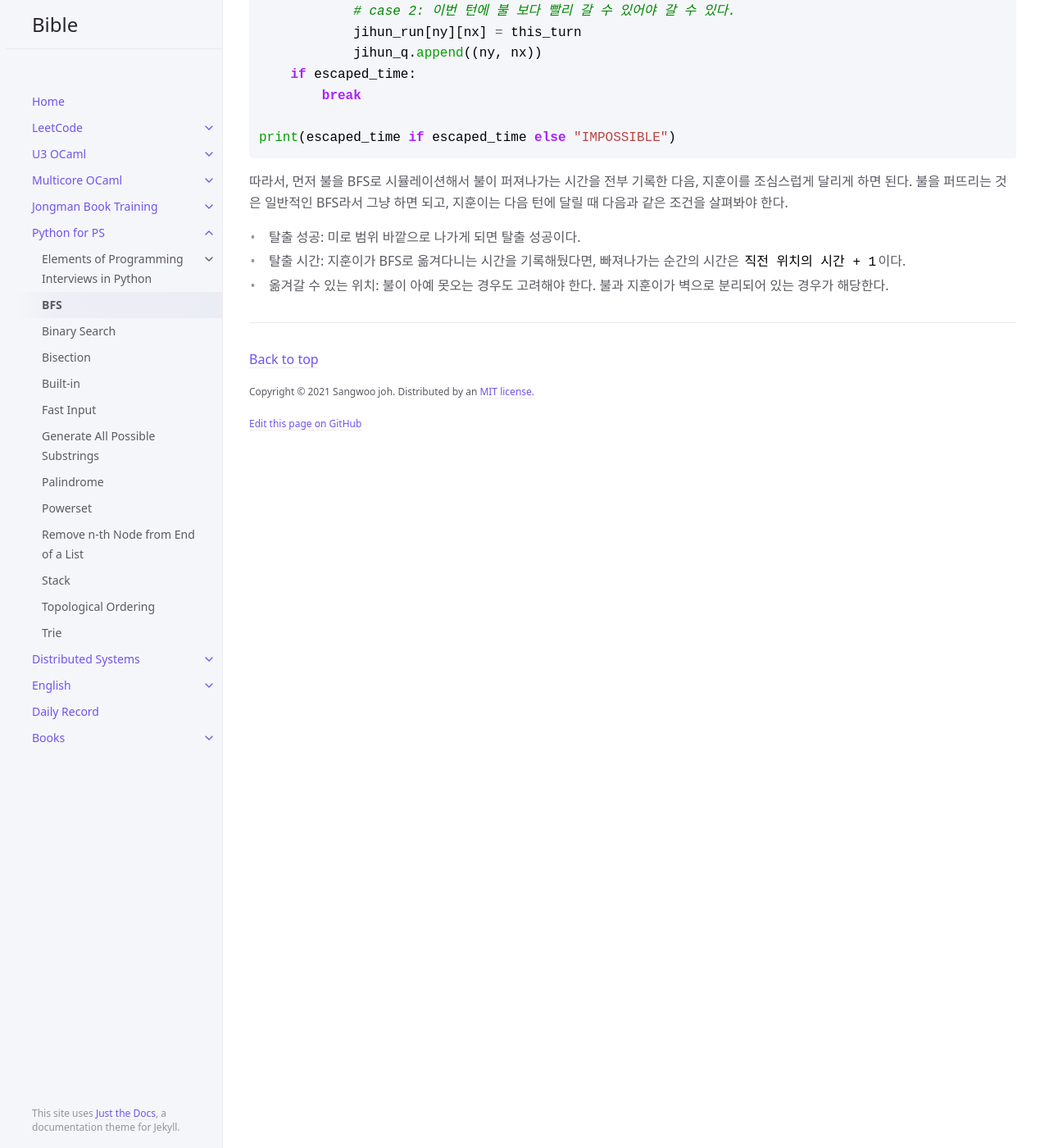
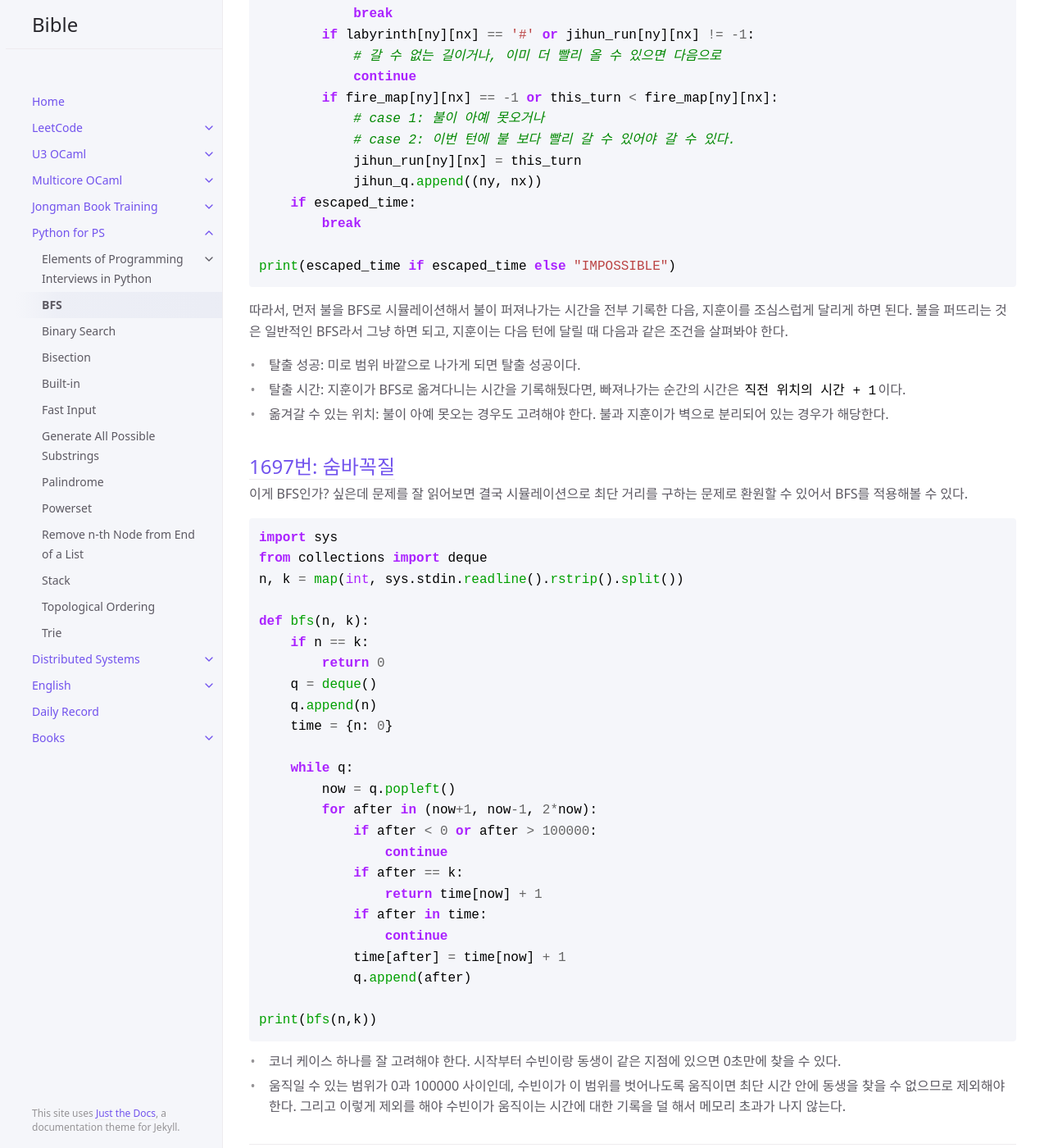
Before and after one commit to sangwoo-joh/bible-archive, a Jekyll site: the page built from python/bfs.md, in a window 1280 px wide and 1400 px high, scrolled down 5629 px. Shown: the whole window at 82% size. Built offline with Jekyll 4.4.1, drawn with Linux system fonts in a browser that asks for light colours; comment, search, counter and statistics services are not loaded; some of the changed text lies outside the part shown.

Commit message:
bfs final

````diff
--- a/python/bfs.md
+++ b/python/bfs.md
@@ -22,6 +22,9 @@ parent: Python for PS
 
  따라서, "큐"의 Functionality를 얻으려면 `append()`와 **popleft()**를
  써야한다. `pop()`을 써버리면 스택과 다름없다.
+
+## 연관 키워드
+ 길 찾기, 최소 경로 찾기,
 
 ## 정석
  1. 큐, 집합 초기화
@@ -252,3 +255,41 @@ print(escaped_time if escaped_time else "IMPOSSIBLE")
    빠져나가는 순간의 시간은 `직전 위치의 시간 + 1`이다.
  - 옮겨갈 수 있는 위치: 불이 아예 못오는 경우도 고려해야 한다. 불과
    지훈이가 벽으로 분리되어 있는 경우가 해당한다.
+
+## [1697번: 숨바꼭질](https://www.acmicpc.net/problem/1697)
+ 이게 BFS인가? 싶은데 문제를 잘 읽어보면 결국 시뮬레이션으로 최단
+ 거리를 구하는 문제로 환원할 수 있어서 BFS를 적용해볼 수 있다.
+
+```python
+import sys
+from collections import deque
+n, k = map(int, sys.stdin.readline().rstrip().split())
+
+def bfs(n, k):
+    if n == k:
+        return 0
+    q = deque()
+    q.append(n)
+    time = {n: 0}
+
+    while q:
+        now = q.popleft()
+        for after in (now+1, now-1, 2*now):
+            if after < 0 or after > 100000:
+                continue
+            if after == k:
+                return time[now] + 1
+            if after in time:
+                continue
+            time[after] = time[now] + 1
+            q.append(after)
+
+print(bfs(n,k))
+```
+
+ - 코너 케이스 하나를 잘 고려해야 한다. 시작부터 수빈이랑 동생이 같은
+   지점에 있으면 0초만에 찾을 수 있다.
+ - 움직일 수 있는 범위가 0과 100000 사이인데, 수빈이가 이 범위를
+   벗어나도록 움직이면 최단 시간 안에 동생을 찾을 수 없으므로 제외해야
+   한다. 그리고 이렇게 제외를 해야 수빈이가 움직이는 시간에 대한
+   기록을 덜 해서 메모리 초과가 나지 않는다.
````
